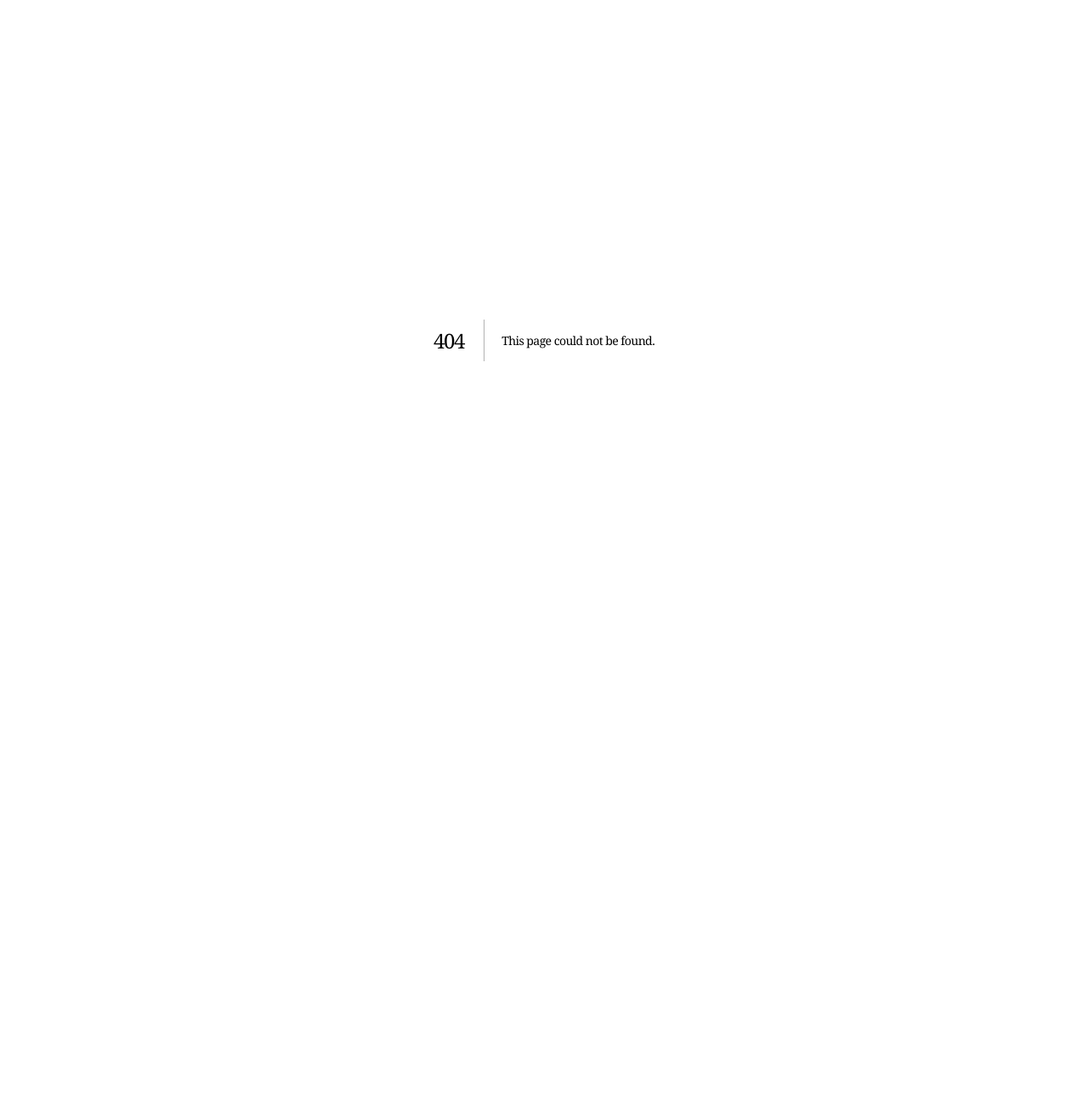
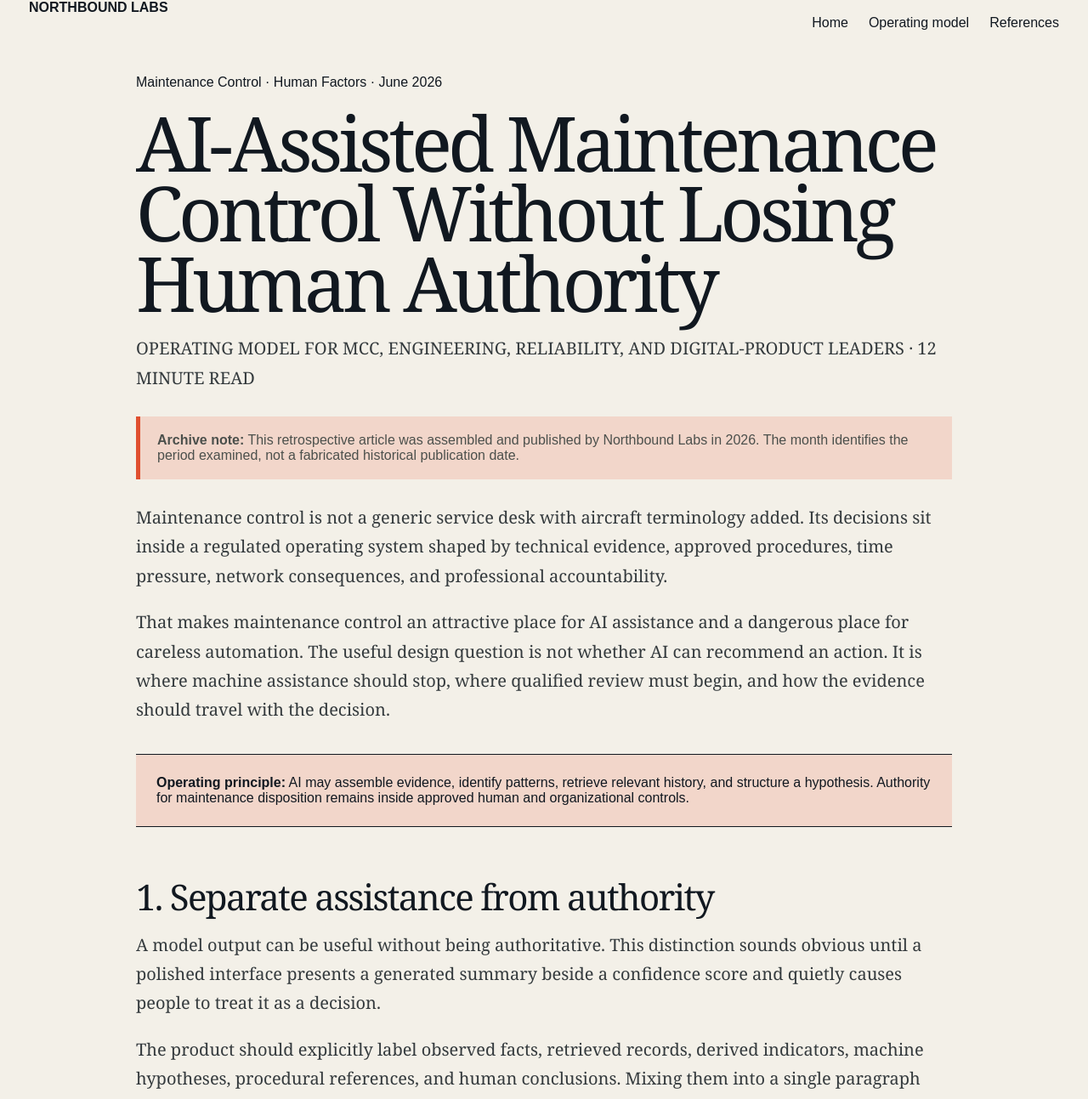
Before and after one commit to ckoredla/CK_Docs, a Next.js app: page /articles/2026-06-ai-assisted-maintenance-control in a window 1280 px wide. Before the commit this address had no page. Shown: the top 1293 px of the page at 85% size. Before the commit the page ends 800 px from the top, so only its background shows below. Built offline with nearby package versions, Linux system fonts and the light colour scheme.

Commit message:
Publish June 2026 maintenance-control human authority article

```diff
--- /dev/null
+++ b/app/articles/2026-06-ai-assisted-maintenance-control/page.tsx
@@ -0,0 +1,84 @@
+import { HumanAuthorityFigure } from '../../components/ArchitectureFigures';
+
+export const metadata = {
+  title: 'AI-Assisted Maintenance Control Without Losing Human Authority | Northbound Labs',
+  description: 'A practical operating model for using AI in airline maintenance control while preserving traceability, accountability, and licensed human decision-making.'
+};
+
+export default function ArticlePage() {
+  return (
+    <main>
+      <nav><a className="brand" href="/">NORTHBOUND LABS</a><div className="navlinks"><a href="/">Home</a><a href="#operating-model">Operating model</a><a href="#references">References</a></div></nav>
+      <article className="article">
+        <div className="kicker">Maintenance Control · Human Factors · June 2026</div>
+        <h1>AI-Assisted Maintenance Control Without Losing Human Authority</h1>
+        <p className="meta">Operating model for MCC, engineering, reliability, and digital-product leaders · 12 minute read</p>
+
+        <div className="archive-note"><strong>Archive note:</strong> This retrospective article was assembled and published by Northbound Labs in 2026. The month identifies the period examined, not a fabricated historical publication date.</div>
+
+        <p>Maintenance control is not a generic service desk with aircraft terminology added. Its decisions sit inside a regulated operating system shaped by technical evidence, approved procedures, time pressure, network consequences, and professional accountability.</p>
+        <p>That makes maintenance control an attractive place for AI assistance and a dangerous place for careless automation. The useful design question is not whether AI can recommend an action. It is where machine assistance should stop, where qualified review must begin, and how the evidence should travel with the decision.</p>
+
+        <div className="callout"><strong>Operating principle:</strong> AI may assemble evidence, identify patterns, retrieve relevant history, and structure a hypothesis. Authority for maintenance disposition remains inside approved human and organizational controls.</div>
+
+        <h2>1. Separate assistance from authority</h2>
+        <p>A model output can be useful without being authoritative. This distinction sounds obvious until a polished interface presents a generated summary beside a confidence score and quietly causes people to treat it as a decision.</p>
+        <p>The product should explicitly label observed facts, retrieved records, derived indicators, machine hypotheses, procedural references, and human conclusions. Mixing them into a single paragraph creates speed at the expense of auditability.</p>
+
+        <h2 id="operating-model">2. The operating model</h2>
+        <HumanAuthorityFigure
+          title="Maintenance-control decision cycle with a visible human authority boundary"
+          caption="Machine assistance accelerates evidence assembly and pattern recognition. Qualified personnel retain responsibility for interpreting the evidence, selecting approved action, and recording the operational outcome."
+        />
+
+        <h2>3. Design the brief, not merely the chatbot</h2>
+        <p>The most valuable interface may not be conversational. A structured maintenance decision brief can be faster to inspect, easier to compare, and more defensible after the event.</p>
+        <ul>
+          <li><strong>Observed condition:</strong> what was reported or measured, with source and time.</li>
+          <li><strong>Aircraft context:</strong> tail, fleet, configuration, software standard, flight phase, and environmental context.</li>
+          <li><strong>Relevant history:</strong> prior defects, removals, inspections, deferred items, and similar fleet events.</li>
+          <li><strong>Technical references:</strong> approved manuals, engineering orders, and controlled documents.</li>
+          <li><strong>Machine assessment:</strong> hypothesis, supporting evidence, contradictory evidence, and uncertainty.</li>
+          <li><strong>Human disposition:</strong> selected action, reviewer identity, time, and rationale.</li>
+        </ul>
+
+        <h2>4. Retrieval quality is a safety feature</h2>
+        <p>A retrieval system that returns a plausible but obsolete document is not merely inconvenient. Version, applicability, fleet effectivity, and document control belong in the retrieval design.</p>
+        <p>The system should prefer approved and effective technical content, surface document status, preserve citations, and reject unsupported generation. In this domain, “the answer sounded right” is not a quality measure. It is often the beginning of an incident review.</p>
+
+        <h2>5. Treat confidence carefully</h2>
+        <p>A numerical confidence score can create false precision. Operators need to know what evidence exists, what is missing, whether the case resembles known history, and which assumptions influence the result.</p>
+        <p>Useful uncertainty communication includes evidence coverage, data freshness, conflicting signals, model applicability, and known blind spots. A lower-confidence assessment with strong provenance may be more useful than a high-confidence sentence with no inspectable path.</p>
+
+        <h2>6. Preserve workload realism</h2>
+        <p>An MCC tool must work during disruption, shift handover, multiple simultaneous defects, and incomplete information. It should reduce cognitive load rather than create another queue requiring attention.</p>
+        <ul>
+          <li>Prioritize by operational and technical significance, not model novelty.</li>
+          <li>Support rapid comparison of similar cases.</li>
+          <li>Show what changed since the prior review.</li>
+          <li>Carry the brief across shift handover.</li>
+          <li>Allow dismissal, correction, and escalation without interface gymnastics.</li>
+        </ul>
+
+        <h2>7. Measure whether the assistance helps</h2>
+        <p>Adoption and model accuracy are insufficient. The program should measure decision latency, evidence completeness, repeat review, troubleshooting efficiency, false escalation, missed significant cases, user corrections, and downstream outcomes.</p>
+        <p>The most revealing metric may be how often a reviewer changes the machine-created brief and why. Those edits expose gaps in data, retrieval, terminology, context, and workflow design.</p>
+
+        <h2>8. Governance belongs in the product</h2>
+        <p>Governance should not live only in a policy document. The interface and services should enforce role boundaries, version control, citations, approval, traceability, retention, and auditable override.</p>
+        <p>The platform should make the safe path the easy path. Asking professionals to compensate manually for weak product controls is not governance. It is wishful thinking with a steering committee.</p>
+
+        <h2>Final principle</h2>
+        <p>The strongest maintenance-control AI system is not the one that appears most autonomous. It is the one that makes evidence easier to inspect, uncertainty harder to hide, human authority unmistakable, and outcomes useful for learning.</p>
+
+        <h2 id="references">Starting references</h2>
+        <ul>
+          <li><a href="https://www.faa.gov/regulations_policies/handbooks_manuals/aviation" target="_blank" rel="noreferrer">FAA aviation handbooks and manuals</a></li>
+          <li><a href="https://www.faa.gov/about/initiatives/maintenance_hf" target="_blank" rel="noreferrer">FAA maintenance human factors resources</a></li>
+          <li><a href="https://www.nist.gov/itl/ai-risk-management-framework" target="_blank" rel="noreferrer">NIST AI Risk Management Framework</a></li>
+          <li><a href="https://docs.aws.amazon.com/wellarchitected/latest/machine-learning-lens/welcome.html" target="_blank" rel="noreferrer">AWS Machine Learning Lens</a></li>
+        </ul>
+      </article>
+    </main>
+  );
+}
```
